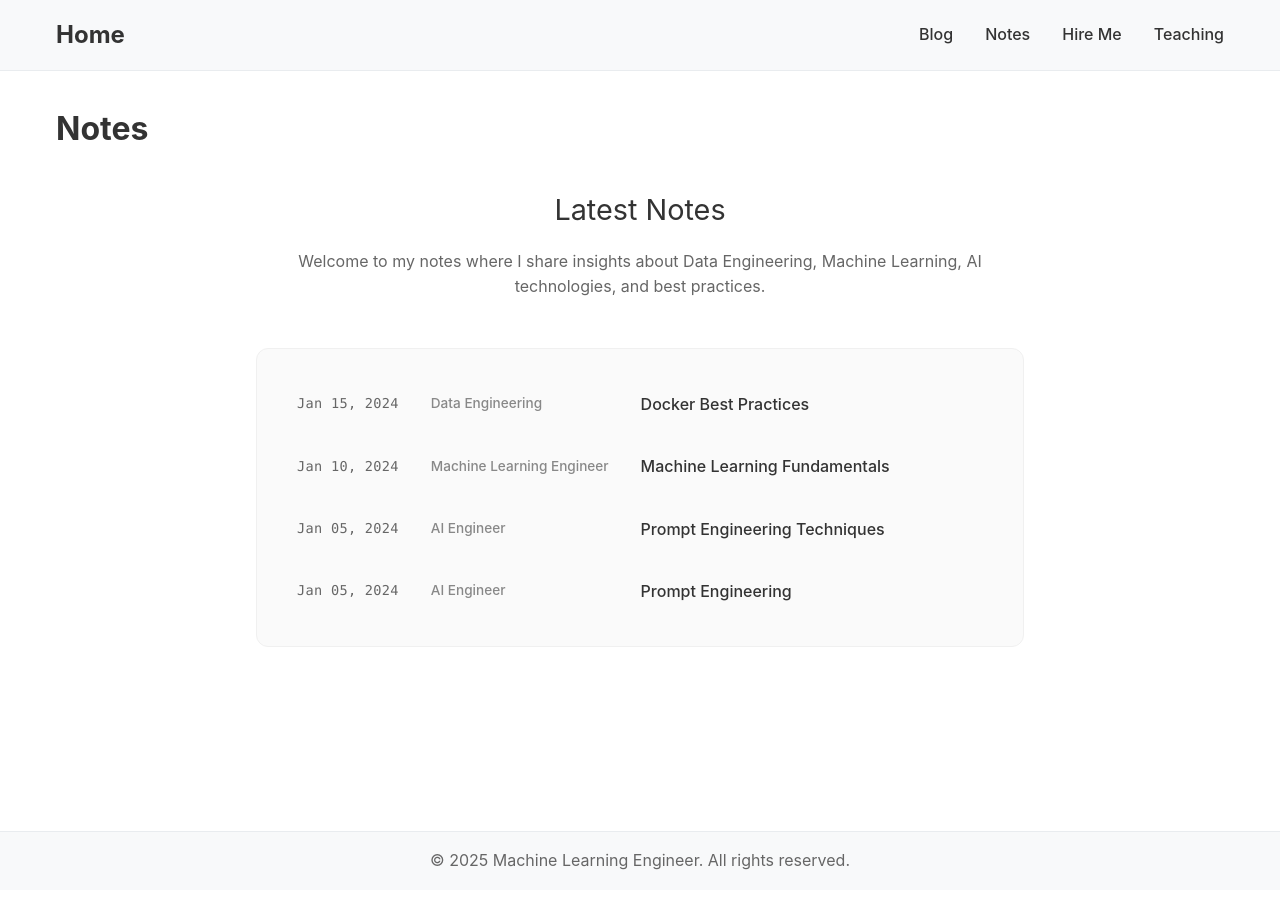
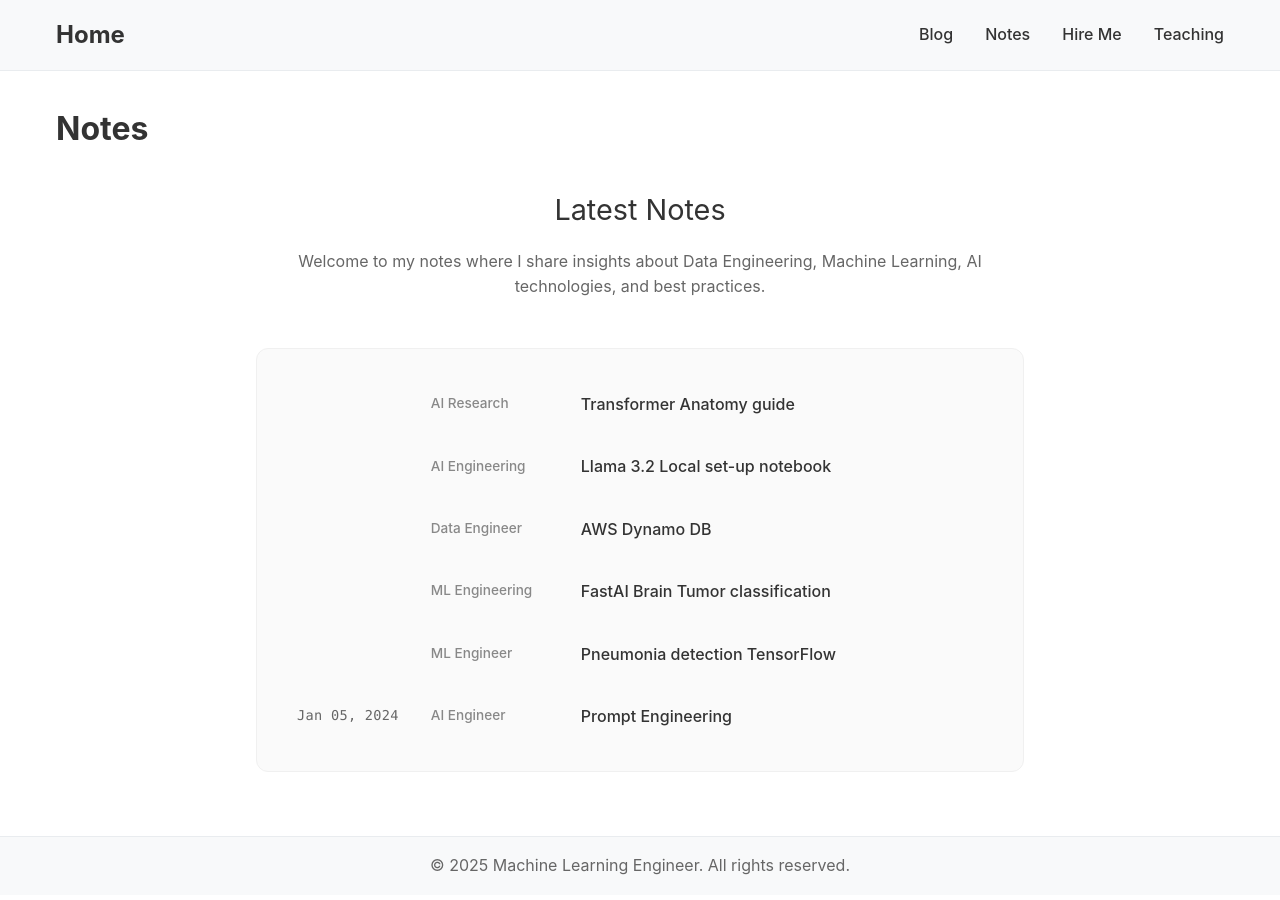
Before and after one commit to sotoblanco/blog, a Jekyll site: the page built from docs/notes.md, in a window 1280 px wide. Built offline with Jekyll 4.4.1, drawn with Linux system fonts in a browser that asks for light colours.

Commit message:
add notes

```diff
--- a/docs/_config.yml
+++ b/docs/_config.yml
@@ -82,20 +82,28 @@ external_posts:
 
 # External notes configuration
 external_notes:
-  - title: "Docker Best Practices"
-    date: 2024-01-15
-    category: "Data Engineering"
-    external_url: "https://example.com/docker-best-practices"
+  - title: "Transformer Anatomy guide"
+    category: "AI Research"
+    external_url: "https://www.kaggle.com/code/pastorsoto/transformer-anatomy-guide"
 
-  - title: "Machine Learning Fundamentals"
-    date: 2024-01-10
-    category: "Machine Learning Engineer"
-    external_url: "https://example.com/ml-fundamentals"
+  - title: "Llama 3.2 Local set-up notebook"
+    category: "AI Engineering"
+    external_url: "https://www.kaggle.com/code/pastorsoto/llama-3-2-tutorial"
 
-  - title: "Prompt Engineering Techniques"
-    date: 2024-01-05
-    category: "AI Engineer"
-    external_url: "https://example.com/prompt-engineering"
+  - title: "AWS Dynamo DB"
+    category: "Data Engineer"
+    external_url: "https://www.kaggle.com/code/pastorsoto/aws-dynamodb-football-data"
+
+  - title: "FastAI Brain Tumor classification"
+    category: "ML Engineering"
+    external_url: "https://www.kaggle.com/code/pastorsoto/fastai-brain-tumor-mri"
+
+  - title: "Pneumonia detection TensorFlow"
+    category: "ML Engineer"
+    external_url: "https://www.kaggle.com/code/pastorsoto/pneumonia-classification-tensorflow"
+
+
+
 
 # Exclude files from processing
 exclude:
```
